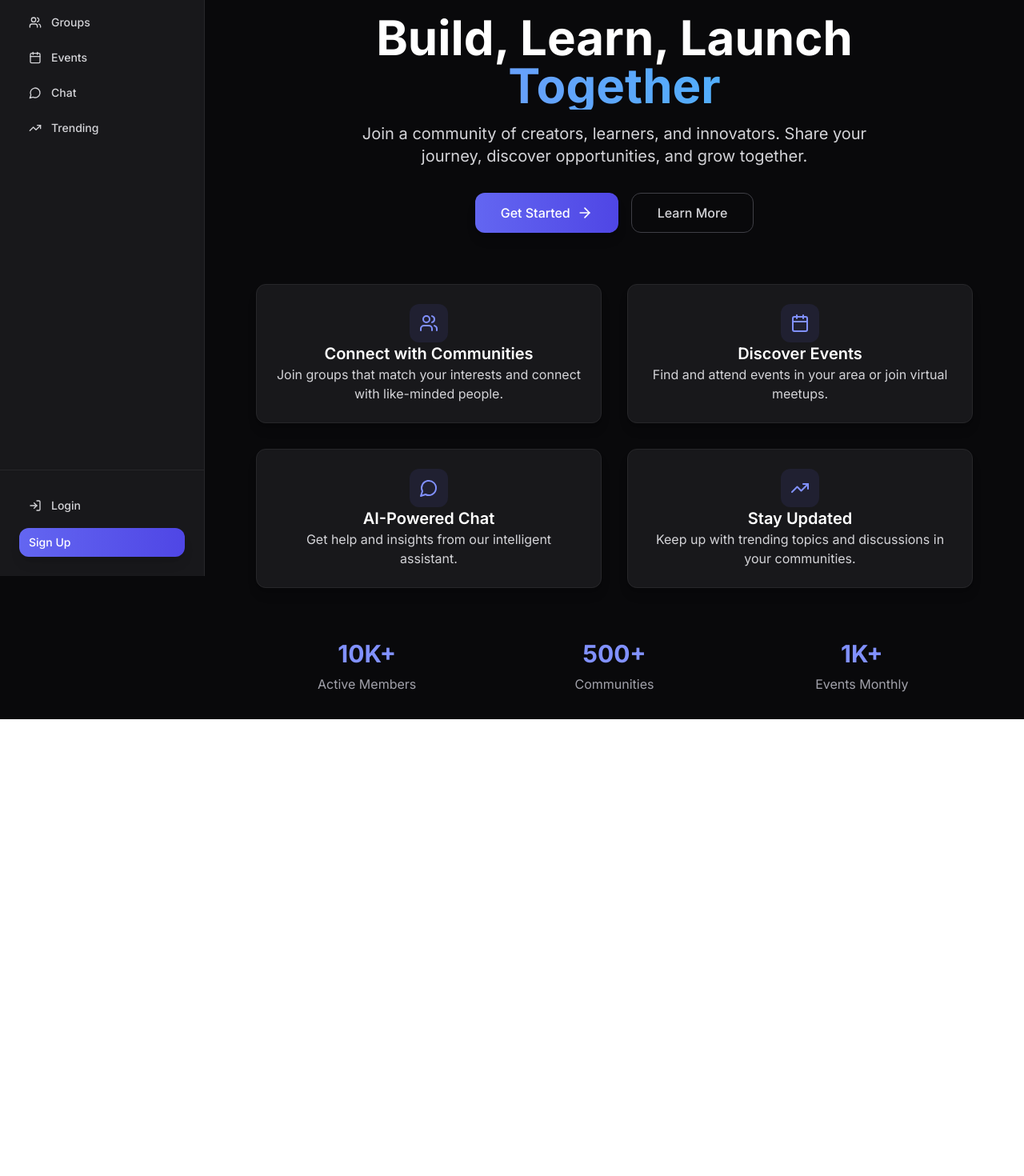
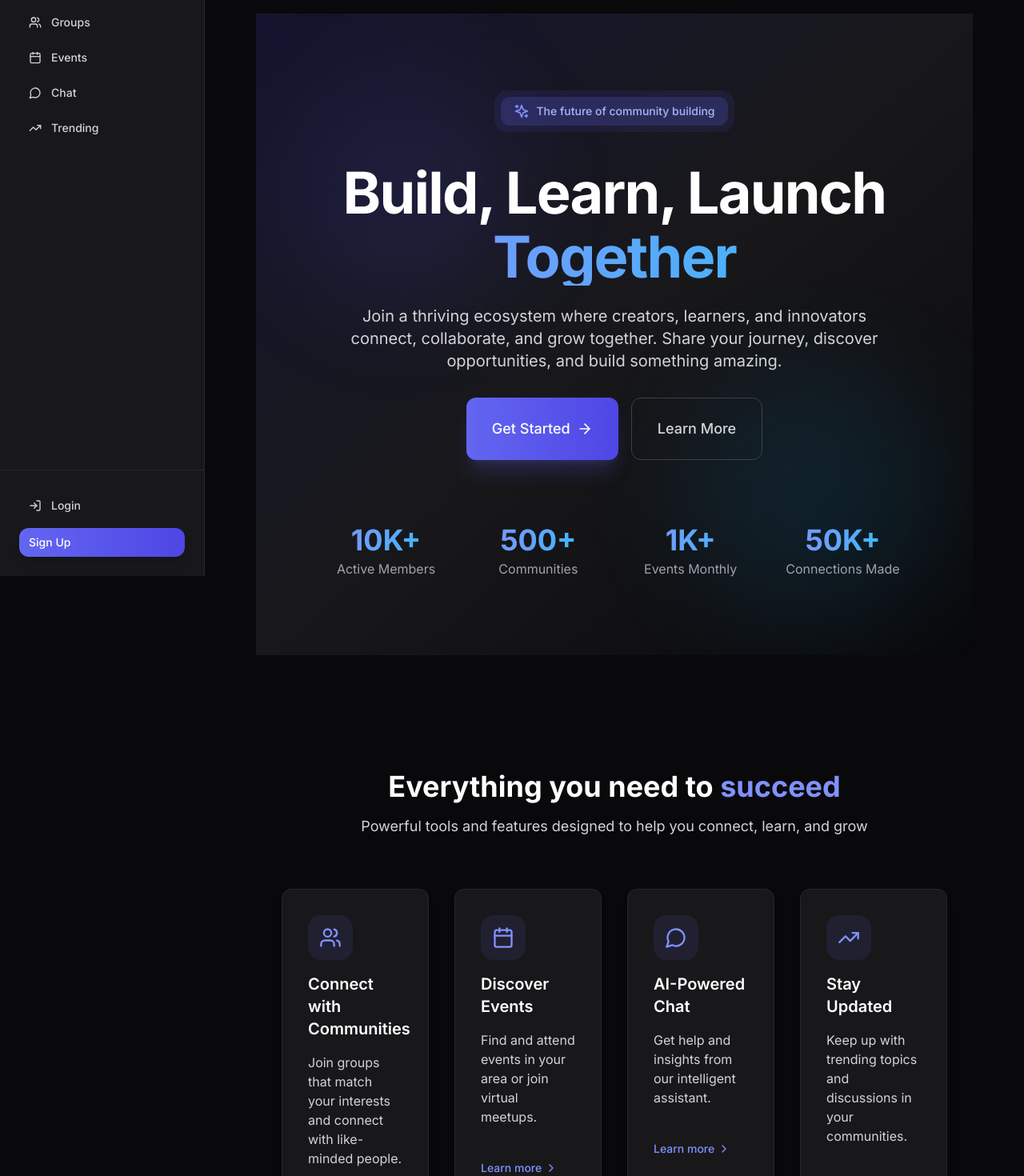
Before and after one commit to Shreyansh-patni/Communiti, a React (Vite) app: page / in a window 1280 px wide. Shown: the part 80-1550 px from the top of the page at 80% size. Before the commit the page ends 979 px from the top, so only its background shows below. Built offline with nearby package versions, Linux system fonts and the light colour scheme.

Commit message:
Modern User-Friendly Home Page Design

```diff
--- a/src/pages/HomePage.tsx
+++ b/src/pages/HomePage.tsx
@@ -1,6 +1,6 @@
 import React, { useState, useEffect } from 'react';
 import { motion } from 'framer-motion';
-import { ArrowRight, Users, Calendar, MessageCircle, TrendingUp, Plus, Bot } from 'lucide-react';
+import { ArrowRight, Users, Calendar, MessageCircle, TrendingUp, Plus, Bot, Sparkles, ChevronRight } from 'lucide-react';
 import { useNavigate } from 'react-router-dom';
 import { Button } from '../components/ui/Button';
 import { Card } from '../components/ui/Card';
@@ -192,61 +192,147 @@ export function HomePage() {
     return (
       <div className="space-y-16">
         {/* Hero Section */}
-        <InViewAnimation animation="fadeIn">
-          <motion.section
+        <section className="relative overflow-hidden">
+          {/* Background gradient */}
+          <div className="absolute inset-0 bg-gradient-to-br from-primary-900/30 via-dark-900 to-dark-950 z-0"></div>
+
+          {/* Animated background elements */}
+          <div className="absolute inset-0 z-0">
+            <div className="absolute top-20 left-10 w-72 h-72 bg-primary-500/10 rounded-full blur-3xl"></div>
+            <div className="absolute bottom-10 right-10 w-80 h-80 bg-accent-500/10 rounded-full blur-3xl"></div>
+          </div>
+
+          <div className="relative z-10 max-w-7xl mx-auto px-4 py-24 sm:px-6 lg:px-8 flex flex-col items-center">
+            <motion.div
               initial={{ opacity: 0, y: 20 }}
               animate={{ opacity: 1, y: 0 }}
-            transition={{ duration: 0.6 }}
-            className="text-center space-y-8"
+              transition={{ duration: 0.8 }}
+              className="text-center space-y-8 max-w-3xl"
             >
-            <div className="space-y-4">
-              <h1 className="text-4xl md:text-6xl font-bold text-white">
-                Build, Learn, Launch
-                <span className="block bg-gradient-to-r from-primary-400 to-accent-400 bg-clip-text text-transparent">
+              <div className="space-y-6">
+                <motion.div
+                  initial={{ opacity: 0, scale: 0.9 }}
+                  animate={{ opacity: 1, scale: 1 }}
+                  transition={{ duration: 0.5, delay: 0.2 }}
+                  className="inline-block p-2 bg-primary-500/10 backdrop-blur-sm rounded-2xl mb-4"
+                >
+                  <div className="flex items-center space-x-2 px-4 py-2 bg-primary-500/20 rounded-xl">
+                    <Sparkles className="w-5 h-5 text-primary-400" />
+                    <span className="text-sm font-medium text-primary-300">The future of community building</span>
+                  </div>
+                </motion.div>
+
+                <h1 className="text-5xl md:text-7xl font-bold tracking-tight">
+                  <span className="text-white">Build, Learn, Launch</span>
+                  <span className="block mt-2 bg-gradient-to-r from-primary-400 to-accent-400 bg-clip-text text-transparent">
                     Together
                   </span>
                 </h1>
-              <p className="text-xl text-dark-300 max-w-2xl mx-auto">
-                Join a community of creators, learners, and innovators. Share your journey,
-                discover opportunities, and grow together.
-              </p>
+
+                <motion.p
+                  initial={{ opacity: 0 }}
+                  animate={{ opacity: 1 }}
+                  transition={{ duration: 0.6, delay: 0.4 }}
+                  className="text-xl text-dark-300 max-w-2xl mx-auto mt-6"
+                >
+                  Join a thriving ecosystem where creators, learners, and innovators connect,
+                  collaborate, and grow together. Share your journey, discover opportunities,
+                  and build something amazing.
+                </motion.p>
               </div>
 
               <motion.div
-              className="flex flex-col sm:flex-row gap-4 justify-center"
+                className="flex flex-col sm:flex-row gap-4 justify-center mt-8"
                 initial={{ opacity: 0, y: 20 }}
                 animate={{ opacity: 1, y: 0 }}
-              transition={{ duration: 0.6, delay: 0.3 }}
+                transition={{ duration: 0.6, delay: 0.6 }}
               >
-              <Button size="lg" className="px-8" onClick={() => navigate('/signup')}>
+                <Button
+                  size="lg"
+                  className="px-8 py-6 text-lg shadow-xl shadow-primary-500/20 hover:shadow-primary-500/30 transition-all duration-300"
+                  onClick={() => navigate('/signup')}
+                >
                   Get Started
                   <ArrowRight className="ml-2 w-5 h-5" />
                 </Button>
-              <Button variant="outline" size="lg" className="px-8" onClick={() => navigate('/login')}>
+                <Button
+                  variant="outline"
+                  size="lg"
+                  className="px-8 py-6 text-lg border-dark-700 hover:bg-dark-800/50"
+                  onClick={() => navigate('/login')}
+                >
                   Learn More
                 </Button>
               </motion.div>
-          </motion.section>
-        </InViewAnimation>
+            </motion.div>
 
-        {/* Features Grid */}
-        <InViewAnimation animation="stagger">
-          <motion.section
-            variants={staggerContainer}
-            initial="hidden"
-            whileInView="visible"
-            viewport={{ once: true, margin: '-100px' }}
-            className="grid grid-cols-1 md:grid-cols-2 gap-8"
+            {/* Stats */}
+            <motion.div
+              initial={{ opacity: 0, y: 30 }}
+              animate={{ opacity: 1, y: 0 }}
+              transition={{ duration: 0.8, delay: 0.8 }}
+              className="mt-20 grid grid-cols-2 md:grid-cols-4 gap-8 md:gap-12"
             >
+              {[
+                { value: '10K+', label: 'Active Members' },
+                { value: '500+', label: 'Communities' },
+                { value: '1K+', label: 'Events Monthly' },
+                { value: '50K+', label: 'Connections Made' }
+              ].map((stat, index) => (
+                <motion.div
+                  key={stat.label}
+                  initial={{ opacity: 0, scale: 0.8 }}
+                  animate={{ opacity: 1, scale: 1 }}
+                  transition={{ duration: 0.4, delay: 0.9 + index * 0.1 }}
+                  className="text-center"
+                >
+                  <div className="text-3xl md:text-4xl font-bold bg-gradient-to-r from-primary-400 to-accent-400 bg-clip-text text-transparent">
+                    {stat.value}
+                  </div>
+                  <div className="text-dark-400 mt-1">{stat.label}</div>
+                </motion.div>
+              ))}
+            </motion.div>
+          </div>
+        </section>
+
+        {/* Features Section */}
+        <section className="relative py-20 bg-dark-950">
+          <div className="max-w-7xl mx-auto px-4 sm:px-6 lg:px-8">
+            <div className="text-center mb-16">
+              <motion.h2
+                initial={{ opacity: 0, y: 20 }}
+                whileInView={{ opacity: 1, y: 0 }}
+                viewport={{ once: true }}
+                transition={{ duration: 0.6 }}
+                className="text-3xl md:text-4xl font-bold text-white mb-4"
+              >
+                Everything you need to <span className="text-primary-400">succeed</span>
+              </motion.h2>
+              <motion.p
+                initial={{ opacity: 0 }}
+                whileInView={{ opacity: 1 }}
+                viewport={{ once: true }}
+                transition={{ duration: 0.6, delay: 0.2 }}
+                className="text-lg text-dark-300 max-w-2xl mx-auto"
+              >
+                Powerful tools and features designed to help you connect, learn, and grow
+              </motion.p>
+            </div>
+
+            <div className="grid grid-cols-1 md:grid-cols-2 lg:grid-cols-4 gap-8">
               {features.map((feature, index) => (
                 <motion.div
                   key={feature.title}
-                variants={slideUp}
-                transition={{ delay: index * 0.1 }}
+                  initial={{ opacity: 0, y: 30 }}
+                  whileInView={{ opacity: 1, y: 0 }}
+                  viewport={{ once: true }}
+                  transition={{ duration: 0.5, delay: index * 0.1 }}
                 >
-                <AnimatedCard enableInView={false} className="text-center space-y-4">
-                  <div className="w-12 h-12 bg-primary-500/10 rounded-xl flex items-center justify-center mx-auto">
-                    <feature.icon className="w-6 h-6 text-primary-400" />
+                  <Card className="h-full p-8 border-dark-800 hover:border-primary-500/30 transition-all duration-300 bg-gradient-to-b from-dark-900 to-dark-900/50">
+                    <div className="space-y-4">
+                      <div className="w-14 h-14 bg-primary-500/10 rounded-2xl flex items-center justify-center">
+                        <feature.icon className="w-7 h-7 text-primary-400" />
                       </div>
                       <h3 className="text-xl font-semibold text-white">
                         {feature.title}
@@ -254,46 +340,146 @@ export function HomePage() {
                       <p className="text-dark-300">
                         {feature.description}
                       </p>
-                </AnimatedCard>
+                      <div className="pt-4">
+                        <Button
+                          variant="ghost"
+                          className="px-0 text-primary-400 hover:text-primary-300 hover:bg-transparent"
+                          onClick={() => navigate('/signup')}
+                        >
+                          Learn more <ChevronRight className="w-4 h-4 ml-1" />
+                        </Button>
+                      </div>
+                    </div>
+                  </Card>
                 </motion.div>
               ))}
-          </motion.section>
-        </InViewAnimation>
+            </div>
+          </div>
+        </section>
 
-        {/* Social Proof */}
-        <InViewAnimation animation="fadeIn" delay={0.4}>
-          <motion.section
-            variants={fadeIn}
-            className="text-center space-y-8"
+        {/* Testimonials Section */}
+        <section className="py-20 bg-dark-900">
+          <div className="max-w-7xl mx-auto px-4 sm:px-6 lg:px-8">
+            <motion.div
+              initial={{ opacity: 0 }}
+              whileInView={{ opacity: 1 }}
+              viewport={{ once: true }}
+              transition={{ duration: 0.6 }}
+              className="text-center mb-16"
             >
+              <h2 className="text-3xl md:text-4xl font-bold text-white mb-4">
+                Trusted by innovators worldwide
+              </h2>
+              <p className="text-lg text-dark-300 max-w-2xl mx-auto">
+                See what our community members are saying about their experience
+              </p>
+            </motion.div>
+
             <div className="grid grid-cols-1 md:grid-cols-3 gap-8">
+              {[
+                {
+                  quote: "Communiti has transformed how I connect with other founders. The quality of discussions and networking opportunities is unmatched.",
+                  author: "Jessica Chen",
+                  role: "Founder & CEO, TechNova",
+                  avatar: "https://images.pexels.com/photos/1181686/pexels-photo-1181686.jpeg?auto=compress&cs=tinysrgb&w=150"
+                },
+                {
+                  quote: "The AI assistant helped me refine my pitch deck and business strategy. It's like having a consultant available 24/7.",
+                  author: "Michael Rodriguez",
+                  role: "Startup Founder",
+                  avatar: "https://images.pexels.com/photos/1681010/pexels-photo-1681010.jpeg?auto=compress&cs=tinysrgb&w=150"
+                },
+                {
+                  quote: "I've attended three virtual events through Communiti and each one has led to valuable connections and insights for my business.",
+                  author: "Aisha Johnson",
+                  role: "Product Designer",
+                  avatar: "https://images.pexels.com/photos/1181424/pexels-photo-1181424.jpeg?auto=compress&cs=tinysrgb&w=150"
+                }
+              ].map((testimonial, index) => (
                 <motion.div
-                className="space-y-2"
-                whileHover={{ scale: 1.05 }}
-                transition={{ duration: 0.2 }}
+                  key={index}
+                  initial={{ opacity: 0, y: 30 }}
+                  whileInView={{ opacity: 1, y: 0 }}
+                  viewport={{ once: true }}
+                  transition={{ duration: 0.5, delay: index * 0.1 }}
                 >
-                <div className="text-3xl font-bold text-primary-400">10K+</div>
-                <div className="text-dark-400">Active Members</div>
+                  <Card className="h-full p-8 border-dark-800">
+                    <div className="space-y-4">
+                      <div className="flex-shrink-0">
+                        <svg className="h-8 w-8 text-primary-400" fill="currentColor" viewBox="0 0 32 32">
+                          <path d="M9.352 4C4.456 7.456 1 13.12 1 19.36c0 5.088 3.072 8.064 6.624 8.064 3.36 0 5.856-2.688 5.856-5.856 0-3.168-2.208-5.472-5.088-5.472-.576 0-1.344.096-1.536.192.48-3.264 3.552-7.104 6.624-9.024L9.352 4zm16.512 0c-4.8 3.456-8.256 9.12-8.256 15.36 0 5.088 3.072 8.064 6.624 8.064 3.264 0 5.856-2.688 5.856-5.856 0-3.168-2.304-5.472-5.184-5.472-.576 0-1.248.096-1.44.192.48-3.264 3.456-7.104 6.528-9.024L25.864 4z" />
+                        </svg>
+                      </div>
+                      <p className="text-white text-lg italic leading-relaxed">
+                        "{testimonial.quote}"
+                      </p>
+                      <div className="flex items-center space-x-3 pt-4">
+                        <img
+                          src={testimonial.avatar}
+                          alt={testimonial.author}
+                          className="w-12 h-12 rounded-full object-cover"
+                        />
+                        <div>
+                          <h4 className="text-white font-medium">{testimonial.author}</h4>
+                          <p className="text-dark-400 text-sm">{testimonial.role}</p>
+                        </div>
+                      </div>
+                    </div>
+                  </Card>
                 </motion.div>
+              ))}
+            </div>
+          </div>
+        </section>
+
+        {/* CTA Section */}
+        <section className="relative py-20 overflow-hidden">
+          {/* Background elements */}
+          <div className="absolute inset-0 z-0">
+            <div className="absolute top-0 left-0 w-full h-full bg-gradient-to-br from-primary-900/20 to-dark-950"></div>
+            <div className="absolute -top-40 -right-40 w-80 h-80 bg-primary-500/10 rounded-full blur-3xl"></div>
+            <div className="absolute -bottom-20 -left-20 w-80 h-80 bg-accent-500/10 rounded-full blur-3xl"></div>
+          </div>
+
+          <div className="relative z-10 max-w-7xl mx-auto px-4 sm:px-6 lg:px-8">
             <motion.div
-                className="space-y-2"
-                whileHover={{ scale: 1.05 }}
-                transition={{ duration: 0.2 }}
+              initial={{ opacity: 0, y: 30 }}
+              whileInView={{ opacity: 1, y: 0 }}
+              viewport={{ once: true }}
+              transition={{ duration: 0.6 }}
+              className="bg-dark-900/80 backdrop-blur-lg border border-dark-800 rounded-3xl p-8 md:p-12 shadow-2xl"
             >
-                <div className="text-3xl font-bold text-primary-400">500+</div>
-                <div className="text-dark-400">Communities</div>
-              </motion.div>
-              <motion.div
-                className="space-y-2"
-                whileHover={{ scale: 1.05 }}
-                transition={{ duration: 0.2 }}
+              <div className="flex flex-col md:flex-row md:items-center md:justify-between gap-8">
+                <div className="space-y-4 max-w-2xl">
+                  <h2 className="text-3xl md:text-4xl font-bold text-white">
+                    Ready to join our community?
+                  </h2>
+                  <p className="text-lg text-dark-300">
+                    Start connecting with like-minded individuals, join engaging discussions, and accelerate your growth today.
+                  </p>
+                </div>
+                <div className="flex flex-col sm:flex-row gap-4">
+                  <Button
+                    size="lg"
+                    className="px-8 py-6 text-lg shadow-xl shadow-primary-500/20"
+                    onClick={() => navigate('/signup')}
                   >
-                <div className="text-3xl font-bold text-primary-400">1K+</div>
-                <div className="text-dark-400">Events Monthly</div>
+                    Get Started
+                    <ArrowRight className="ml-2 w-5 h-5" />
+                  </Button>
+                  <Button
+                    variant="outline"
+                    size="lg"
+                    className="px-8 py-6 text-lg"
+                    onClick={() => navigate('/login')}
+                  >
+                    Sign In
+                  </Button>
+                </div>
+              </div>
             </motion.div>
           </div>
-          </motion.section>
-        </InViewAnimation>
+        </section>
       </div>
     );
   }
```
Lines whose indentation alone changed are shown as unchanged.
